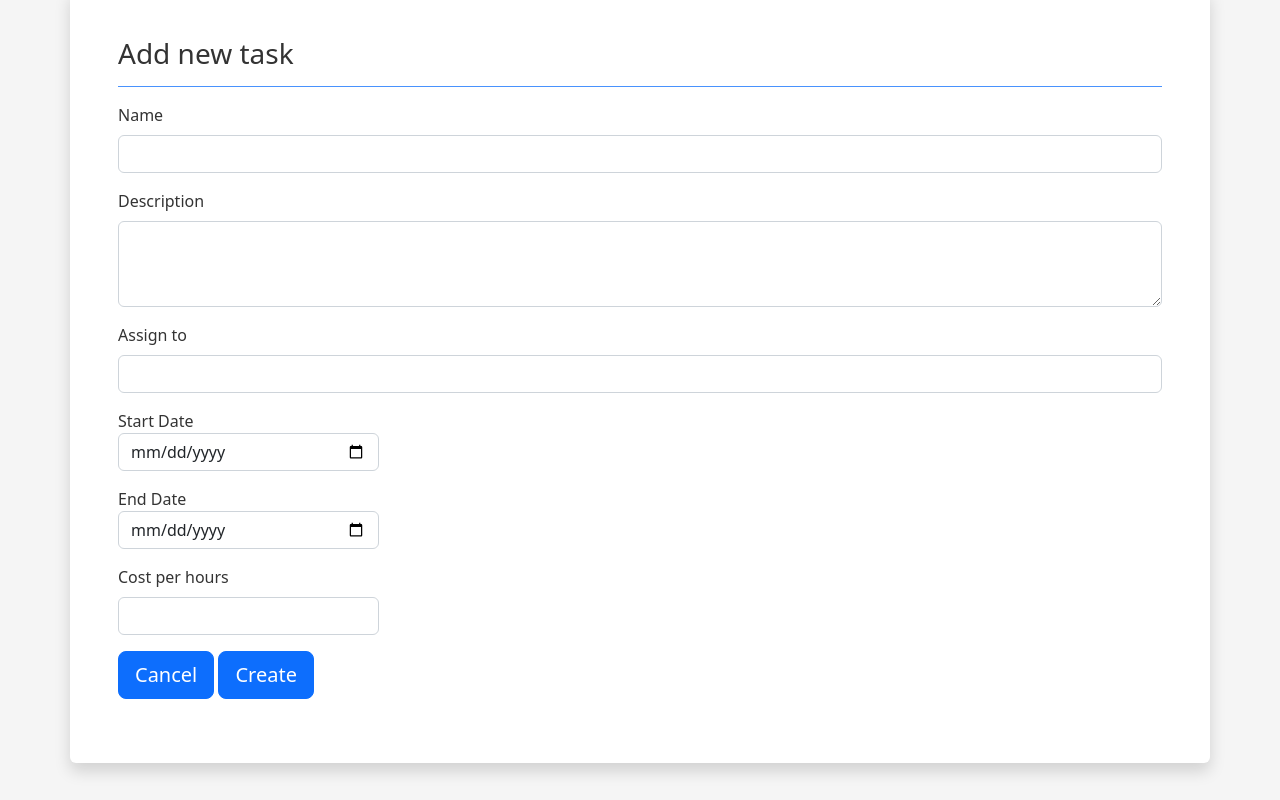
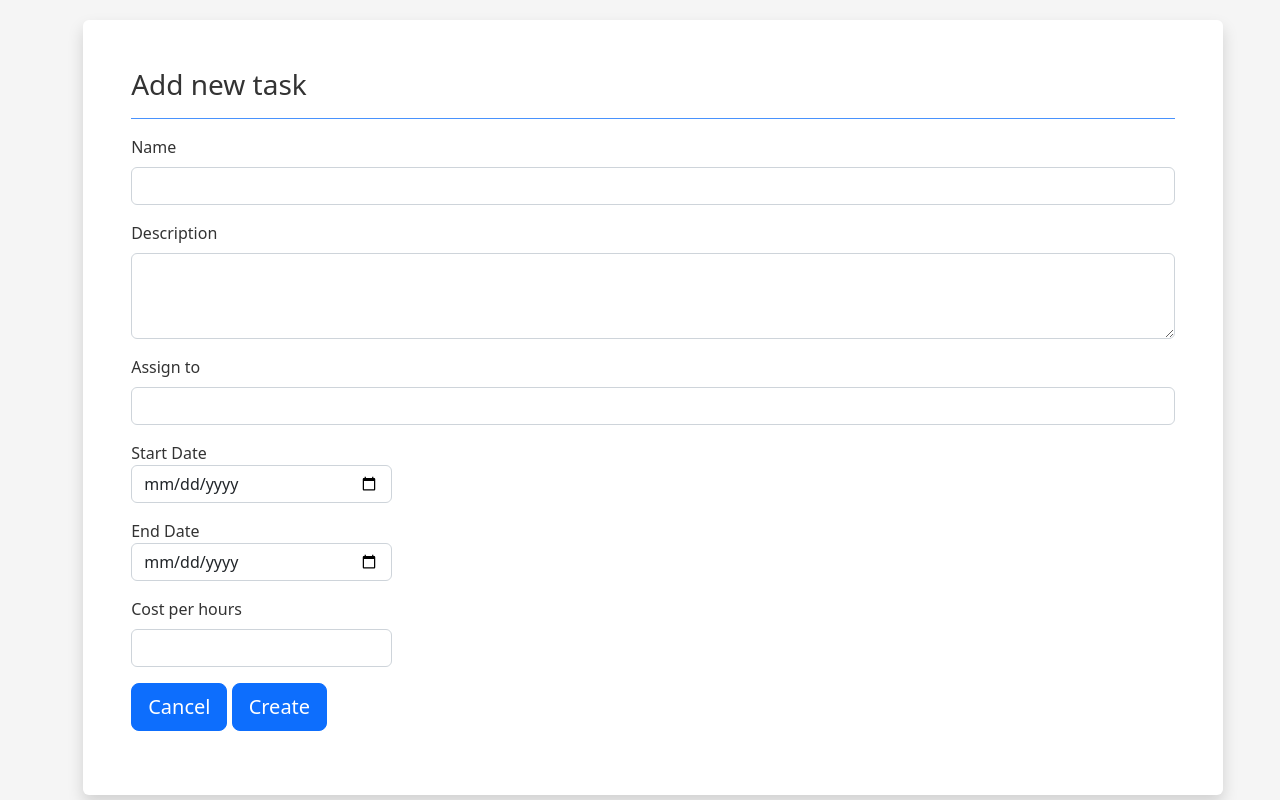
Before and after one commit to shubh127/TaskManager, a plain HTML site: page addtask.html in a window 1280 px wide. Drawn offline with nearby package versions, Linux system fonts and the light colour scheme; sample sign-in values are in the browser's storage.

Commit message:
minorUIChanges

```diff
--- a/addtask.css
+++ b/addtask.css
@@ -3,8 +3,14 @@ body {
   height: 100%;
 }
 
+.container {
+  top:20px;
+  position: fixed;
+  left:6.5%;
+}
+
 body {
-  display: flex;
+  display: block;
   align-items: center;
   padding-top: 40px;
   padding-bottom: 40px;
--- a/addtask.html
+++ b/addtask.html
@@ -11,7 +11,7 @@
     <script src="https://www.gstatic.com/firebasejs/8.6.8/firebase-app.js"></script>
     <script src="https://www.gstatic.com/firebasejs/8.6.8/firebase-database.js"></script>
 </head>
-
+<div class="container">
 <body style="--bs-body-color: #333;">
     <div class="container shadow p-5 mb-5 bg-body rounded">
         <h3>Add new task</h3>
@@ -53,8 +53,8 @@
             </div>
         </form>
         <div class="loading" id="loader" hidden>Loading&#8230;</div>
-    </div>
-
+        </div>
+        </div>
     <script type="module">
 
         const firebaseConfig = {
```
